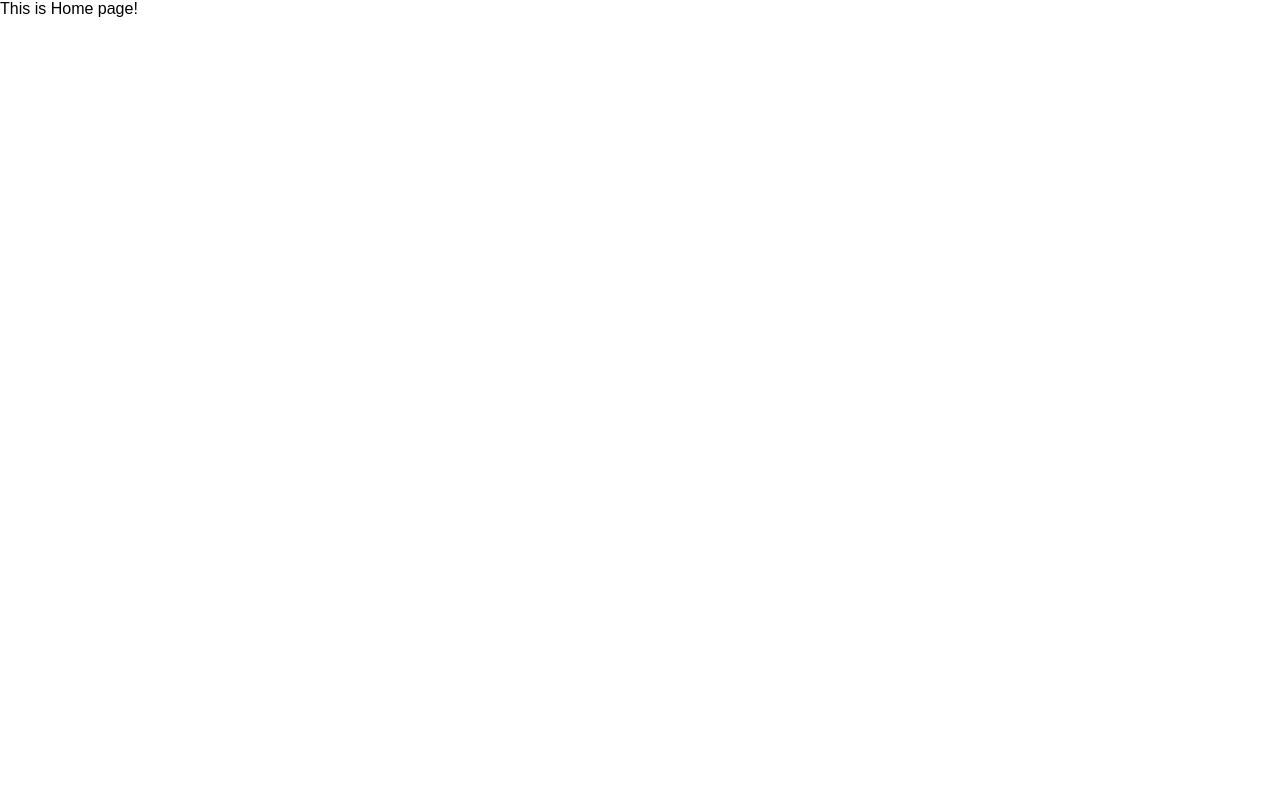
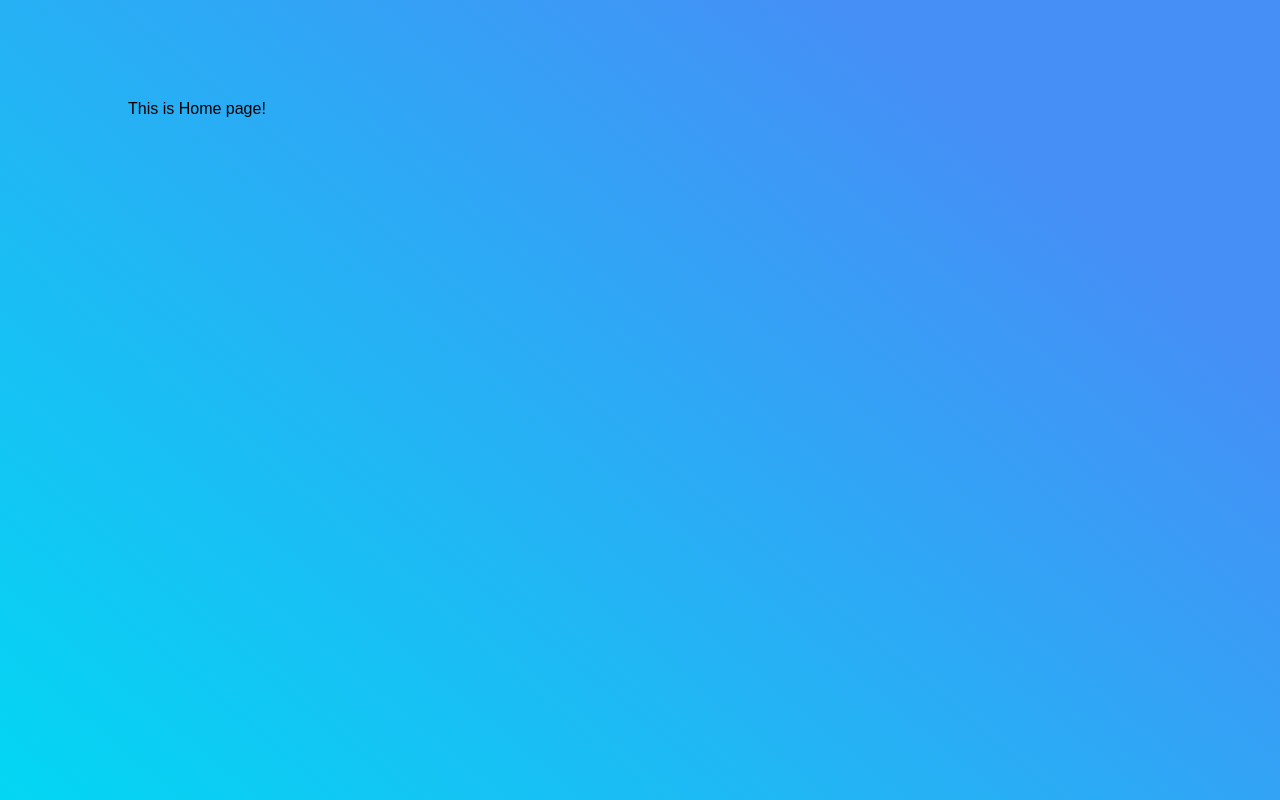
Before and after one commit to M3hTi/portfolio, a React (Vite) app: page / in a window 1280 px wide. Built offline with nearby package versions, Linux system fonts and the light colour scheme.

Commit message:
feat: 🚀 enhance Home component with styling and layout improvements

```diff
--- a/src/pages/Home.jsx
+++ b/src/pages/Home.jsx
@@ -1,9 +1,11 @@
+import styles from "./Home.module.css";
+
 function Home() {
-    return (
-        <div>
-            This is Home page!
-        </div>
-    )
+  return (
+    <main>
+      <div className={styles.homeContainer}>This is Home page!</div>
+    </main>
+  );
 }
 
-export default Home
+export default Home;
--- /dev/null
+++ b/src/pages/Home.module.css
@@ -0,0 +1,9 @@
+.homeContainer {
+  background: linear-gradient(39.97deg, #03d6f3 0.79%, #458ff6 79.79%);
+  align-items: center;
+  justify-content: center;
+  overflow-y: auto;
+  padding: 100px 10%;
+  box-sizing: border-box;
+  min-height: 100vh;
+}
```
